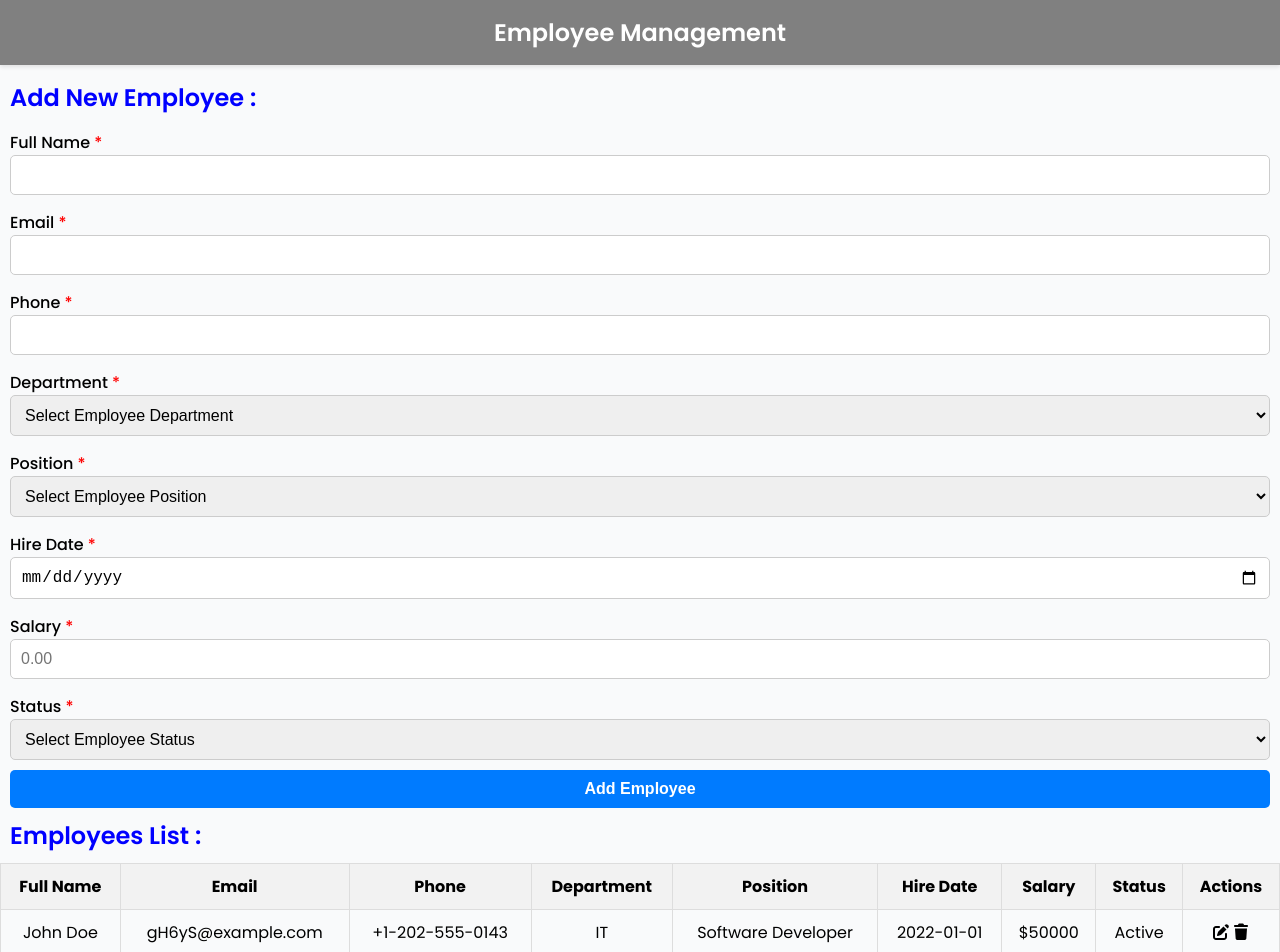
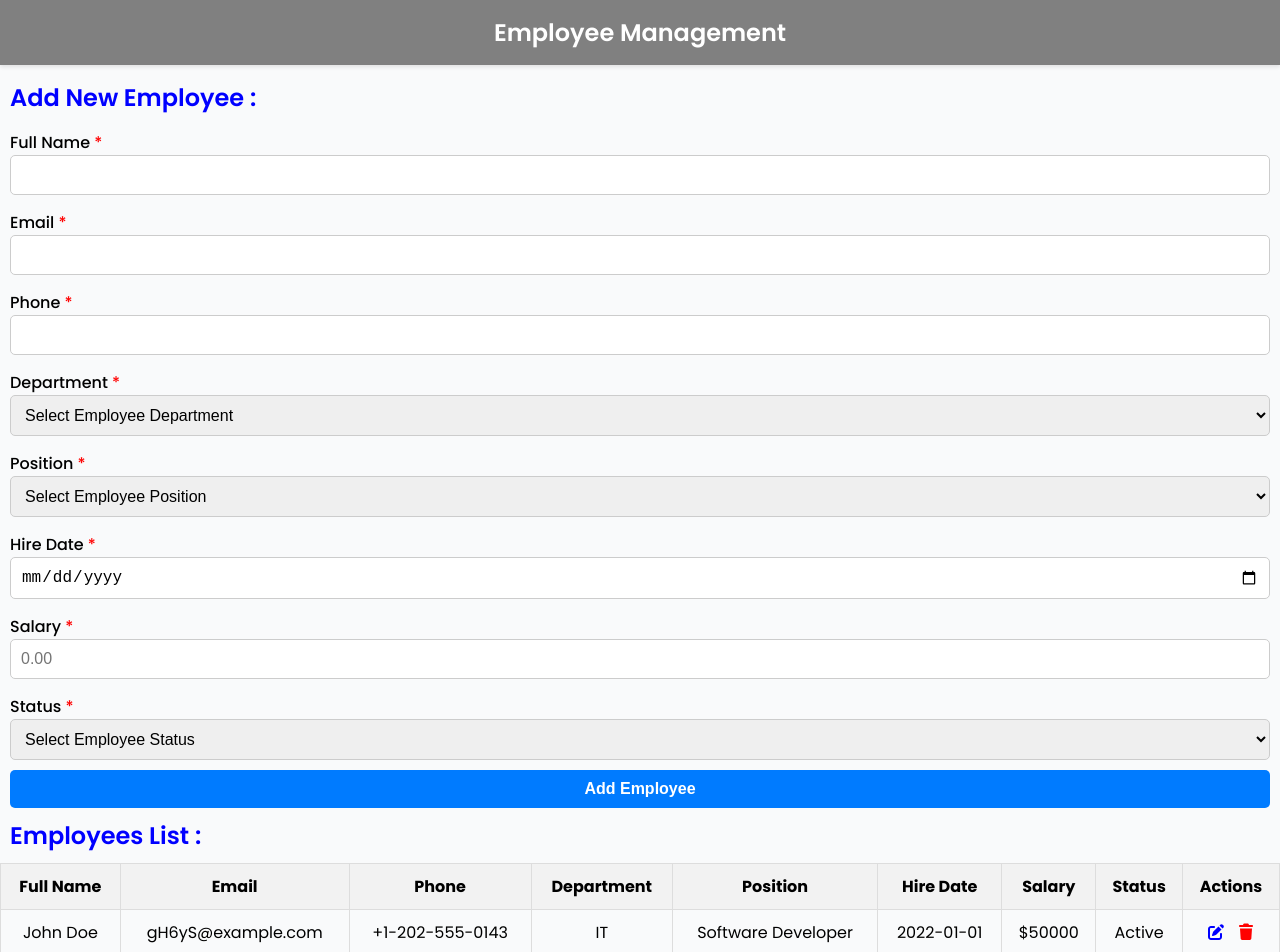
Before and after one commit to RTHILAA/EMPLOYEES-MANAGEMENT-APP, a React (Create React App) app: page / in a window 1280 px wide. Shown: the top 952 px of the page. Built offline with nearby package versions, Linux system fonts and the light colour scheme.

Commit message:
update project

```diff
--- a/src/Components/List/List.css
+++ b/src/Components/List/List.css
@@ -14,3 +14,14 @@
 .employees-table th {
   background-color: #f2f2f2;
 }
+
+.edit-icon {
+  color: blue;
+  margin-right: 10px;
+  cursor: pointer;
+}
+
+.delete-icon {
+  color: red;
+  cursor: pointer;
+}
```
Lines whose indentation alone changed are shown as unchanged.
